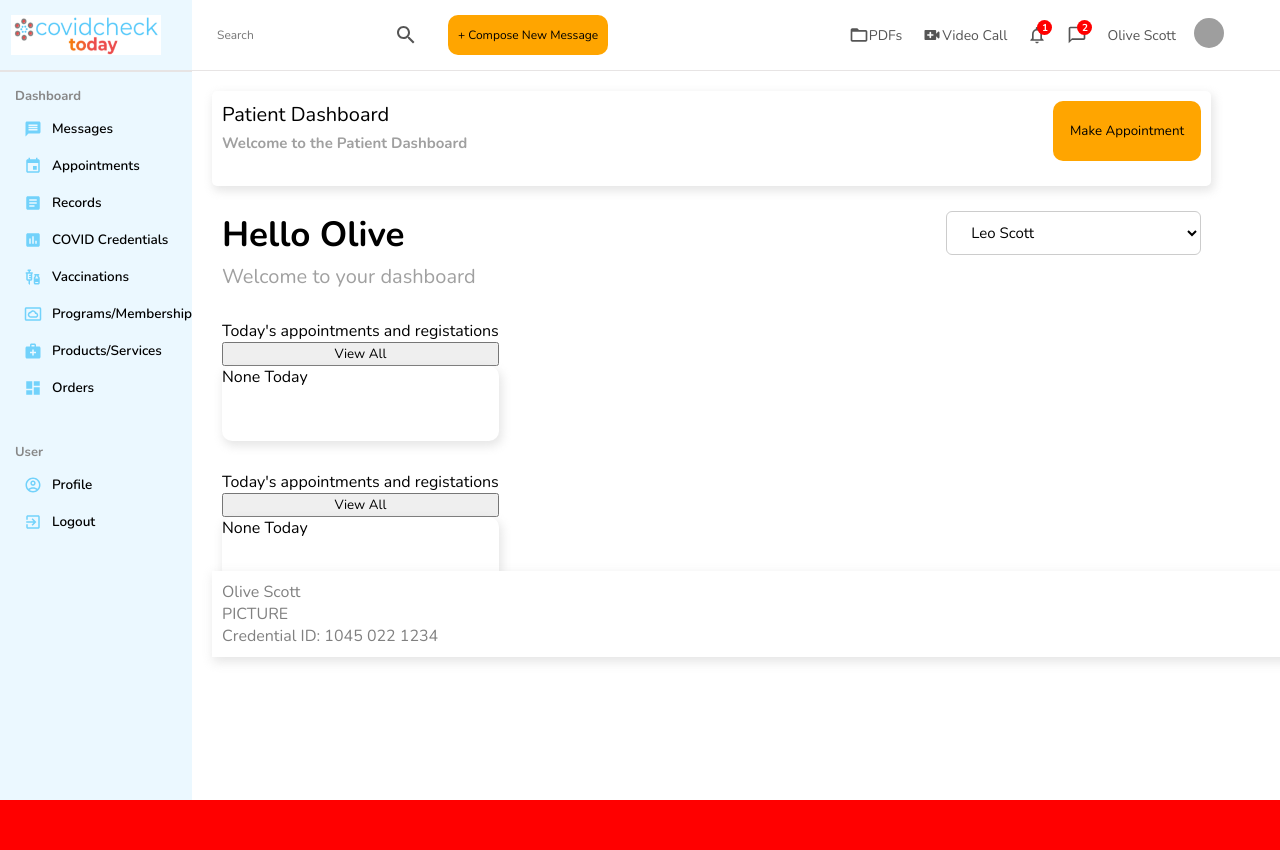
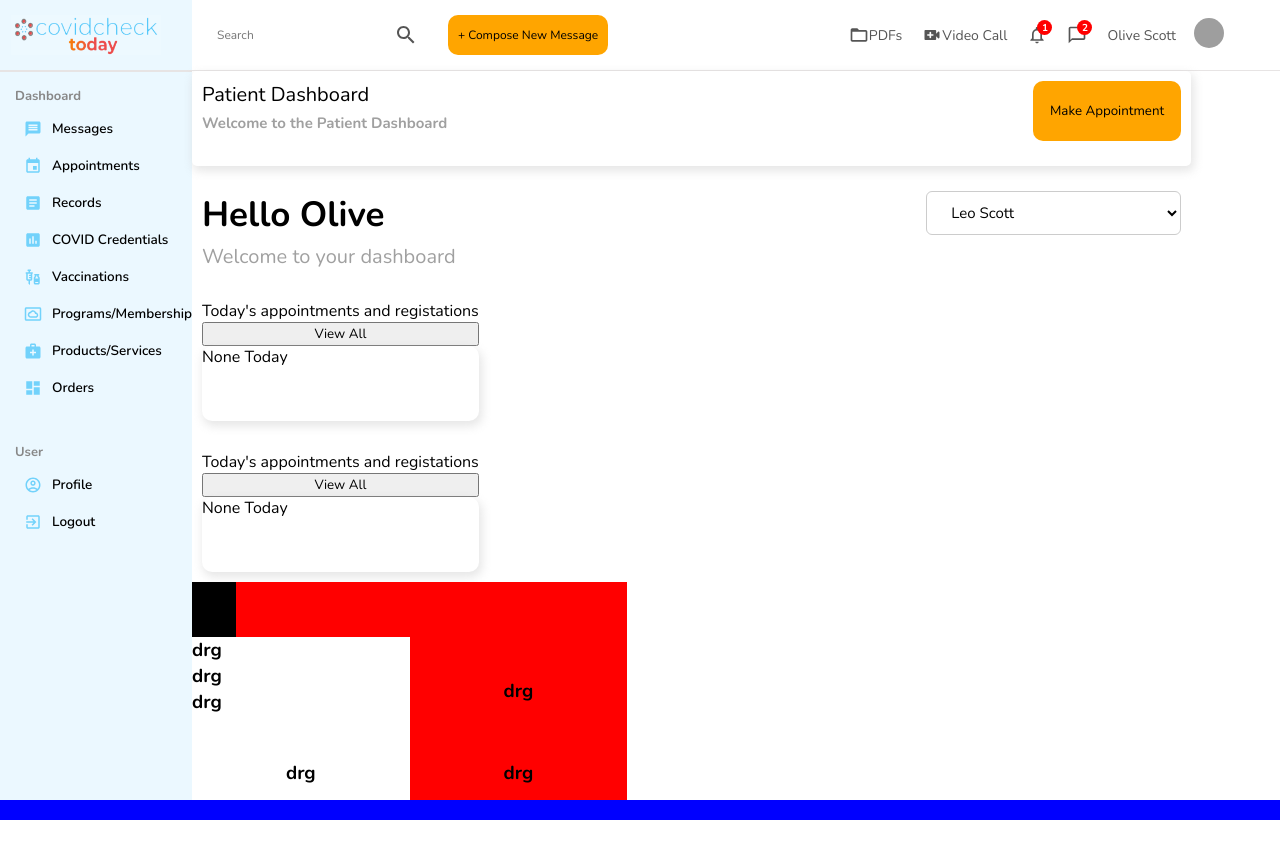
Before and after one commit to nascott94/telahealth-portal, a React (Create React App) app: page / in a window 1280 px wide. After the commit the page ends 820 px from the top, so only its background shows below. Built offline with nearby package versions, Linux system fonts and the light colour scheme; grey boxes are pictures that could not be loaded.

Commit message:
boxing off healthpass

```diff
--- a/src/components/homepage/HealthPass.js
+++ b/src/components/homepage/HealthPass.js
@@ -2,24 +2,112 @@ import React from 'react';
 import styled from 'styled-components';
 
 const Container = styled.div`
-  .healthpass {
-    flex: 4;
-    -webkit-box-shadow: 2px 4px 10px 1px rgba(0, 0, 0, 0.47);
-    box-shadow: 2px 4px 10px 1px rgba(201, 201, 201, 0.47);
-    padding: 10px;
-    color: gray;
-  }
+  height: 100%;
+  width: 40%;
+  display: flex;
+  justify-content: center;
+  align-items: center;
+`;
+
+const HealthPassBox = styled.div`
+  height: 100%;
+  width: 100%;
+  background-color: white;
+  display: flex;
+  flex-direction: column;
+`;
+
+const HealthPassTop = styled.div`
+  display: flex;
+  height: 25%;
+  width: 100%;
+  background-color: pink;
+`;
+
+const HealthPassTopLeft = styled.div`
+  height: 100%;
+  width: 10%;
+  background-color: black;
+`;
+const HealthPassTopRight = styled.div`
+  height: 100%;
+  width: 90%;
+  background-color: red;
+`;
+
+const HealthPassMiddle = styled.div`
+  display: flex;
+  height: 50%;
+  width: 100%;
+  background-color: white;
+`;
+
+const HealthPassMiddleLeft = styled.div`
+  display: flex;
+  flex-direction: column;
+  height: 100%;
+  width: 50%;
+  background-color: white;
+`;
+const HealthPassMiddleRight = styled.div`
+  display: flex;
+  justify-content: center;
+  align-items: center;
+  height: 100%;
+  width: 50%;
+  background-color: red;
+`;
+
+const HealthPassBottom = styled.div`
+  display: flex;
+  height: 25%;
+  width: 100%;
+  background-color: pink;
+`;
+const HealthPassBottomLeft = styled.div`
+  display: flex;
+  justify-content: center;
+  align-items: center;
+  height: 100%;
+  width: 50%;
+  background-color: white;
+`;
+const HealthPassBottomRight = styled.div`
+  display: flex;
+  justify-content: center;
+  align-items: center;
+  height: 100%;
+  width: 50%;
+  background-color: red;
 `;
 
 const HealthPass = () => {
   return (
     <Container>
-      <div className="healthpass">
-        <div className="title"> Olive Scott</div>
-        <div className="avatar">PICTURE</div>
-        <div className="credential">Credential ID: 1045 022 1234</div>
-        <div></div>
-      </div>
+      <HealthPassBox>
+        <HealthPassTop>
+          <HealthPassTopLeft></HealthPassTopLeft>
+          <HealthPassTopRight></HealthPassTopRight>
+        </HealthPassTop>
+        <HealthPassMiddle>
+          <HealthPassMiddleLeft>
+            <h3>drg</h3>
+            <h3>drg</h3>
+            <h3>drg</h3>
+          </HealthPassMiddleLeft>
+          <HealthPassMiddleRight>
+            <h3>drg</h3>
+          </HealthPassMiddleRight>
+        </HealthPassMiddle>
+        <HealthPassBottom>
+          <HealthPassBottomLeft>
+            <h3>drg</h3>
+          </HealthPassBottomLeft>
+          <HealthPassBottomRight>
+            <h3>drg</h3>
+          </HealthPassBottomRight>
+        </HealthPassBottom>
+      </HealthPassBox>
     </Container>
   );
 };
--- a/src/components/homepage/Sidebar.js
+++ b/src/components/homepage/Sidebar.js
@@ -1,8 +1,8 @@
 import React from 'react';
 import styled from 'styled-components';
 import { Link } from 'react-router-dom';
-import Logo from '../../media/logo.png';
-// import BlueLogo from '../../media/logo-blue.png';
+// import Logo from '../../media/logo.png';
+import BlueLogo from '../../media/logo-blue.png';
 import DashboardIcon from '@mui/icons-material/Dashboard';
 import InsertChartIcon from '@mui/icons-material/InsertChart';
 import SettingsSystemDaydreamOutlinedIcon from '@mui/icons-material/SettingsSystemDaydreamOutlined';
@@ -89,7 +89,7 @@ const Sidebar = () => {
       <div className="sidebar">
         <div className="top">
           <Link to="/" style={{ textDecoration: 'none' }}>
-            <LogoImg src={Logo} />
+            <LogoImg src={BlueLogo} />
           </Link>
         </div>
         <hr />
--- a/src/pages/Home.js
+++ b/src/pages/Home.js
@@ -29,7 +29,7 @@ const NavbarContainer = styled.div`
 `;
 
 const DashboardContainer = styled.div`
-  height: 60%;
+  height: 50%;
   width: 100%;
   padding-top: 20px;
   padding-left: 20px;
@@ -37,16 +37,17 @@ const DashboardContainer = styled.div`
 `;
 
 const HealthPassContainer = styled.div`
-  height: 40%;
+  height: 50%;
   width: 100%;
+  padding-top: 40px;
   padding-left: 20px;
   background-color: white;
 `;
 
 const FooterContainer = styled.div`
-  height: 50px;
+  height: 20px;
   width: 100%;
-  background-color: red;
+  background-color: blue;
 `;
 
 const Home = () => {
@@ -60,12 +61,8 @@ const Home = () => {
           <NavbarContainer>
             <Navbar />
           </NavbarContainer>
-          <DashboardContainer>
-            <Dashboard />
-          </DashboardContainer>
-          <HealthPassContainer>
-            <HealthPass />
-          </HealthPassContainer>
+          <Dashboard />
+          <HealthPass />
         </RestofPageContainer>
       </Container>
       <FooterContainer></FooterContainer>
```
Also changed, not shown: src/media/logo-blue.png.
